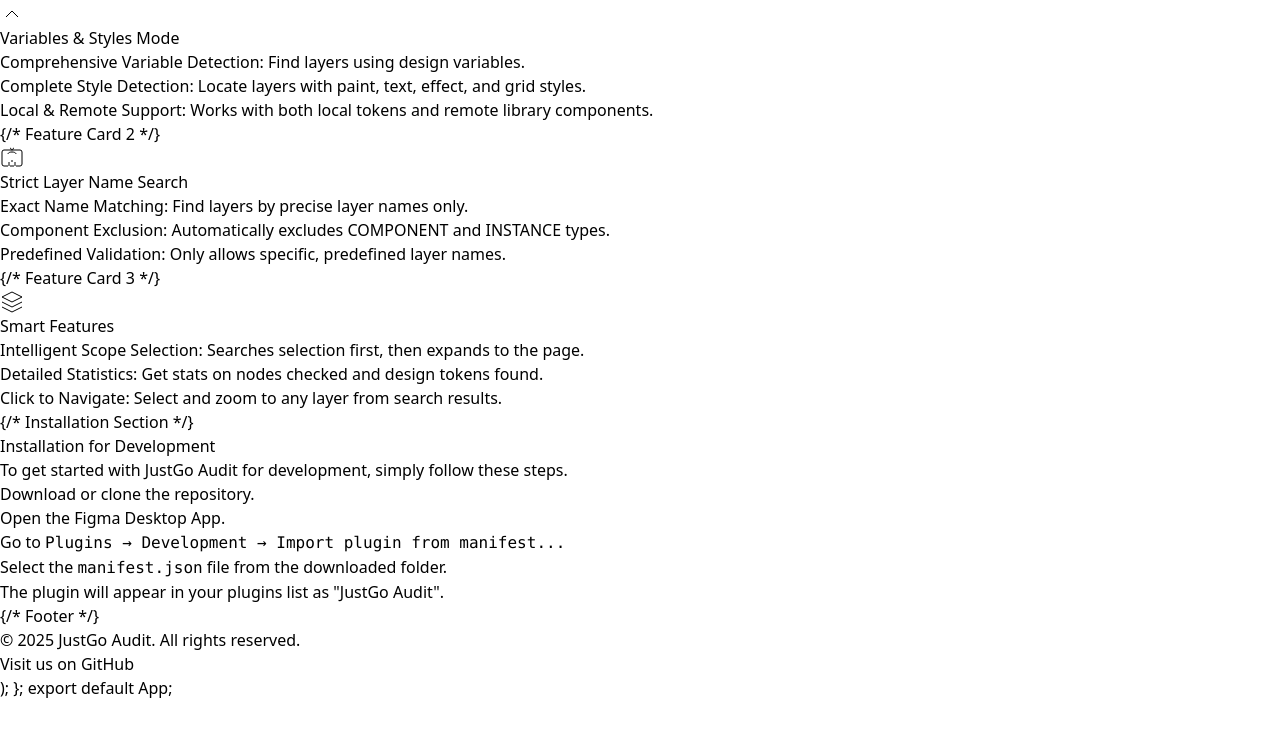
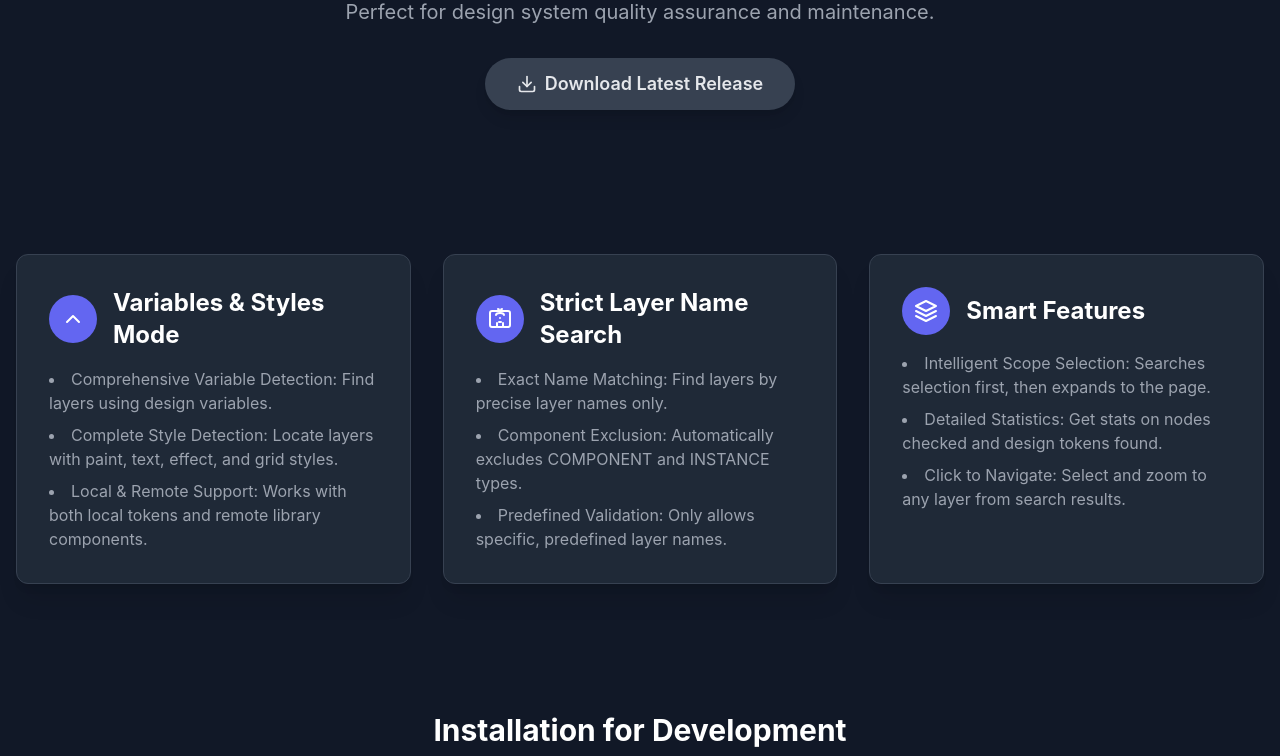
Before and after one commit to enamulkhanbd/justgo-audit, a website: page index.html in a window 1280 px wide. Shown: the part 214-970 px from the top of the page. Before the commit the page ends 914 px from the top, so only its background shows below. Drawn offline with nearby package versions, Linux system fonts and the light colour scheme; a web font is replaced by a local one.

Commit message:
updated html page

```diff
--- a/index.html
+++ b/index.html
@@ -1,50 +1,38 @@
-import React from 'react'; const App = () => { return (
-<div
-  className="min-h-screen bg-gray-900 text-gray-200 font-sans p-4 antialiased"
->
+<!DOCTYPE html>
+<html lang="en">
+  <head>
+    <meta charset="UTF-8" />
+    <meta name="viewport" content="width=device-width, initial-scale=1.0" />
+    <title>JustGo Audit</title>
+    <!-- Tailwind CSS CDN -->
     <script src="https://cdn.tailwindcss.com"></script>
     <style>
-    {`
-      @import url('https://rsms.me/inter/inter.css');
-      html, body { font-family: 'Inter', sans-serif; }
-    `}
+      @import url("https://rsms.me/inter/inter.css");
+      html,
+      body {
+        font-family: "Inter", sans-serif;
+      }
     </style>
-
-  {/* Hero Section */}
-  <header className="py-20 text-center">
+  </head>
+  <body class="min-h-screen bg-gray-900 text-gray-200 antialiased">
+    <!-- Hero Section -->
+    <header class="py-20 text-center p-4">
       <h1
-      className="text-4xl md:text-6xl font-extrabold text-white leading-tight mb-4"
+        class="text-4xl md:text-6xl font-extrabold text-white leading-tight mb-4"
       >
         JustGo Audit
       </h1>
-    <p className="text-lg md:text-xl text-gray-400 max-w-2xl mx-auto">
+      <p class="text-lg md:text-xl text-gray-400 max-w-2xl mx-auto">
         A comprehensive design system audit tool for Figma that helps you find
         layers using variables, styles, and strict layer name matching. Perfect
         for design system quality assurance and maintenance.
       </p>
-    <div className="mt-8">
+      <div class="mt-8">
+        <!-- Added a new download button -->
         <a
-        href="https://github.com/enamulkhanbd/justgo-audit"
-        target="_blank"
-        rel="noopener noreferrer"
-        className="inline-block px-8 py-3 rounded-full text-lg font-semibold bg-indigo-600 hover:bg-indigo-700 transition-colors duration-300 shadow-lg"
+          href="#"
+          class="inline-flex items-center px-8 py-3 rounded-full text-lg font-semibold bg-gray-700 hover:bg-gray-600 transition-colors duration-300 shadow-lg"
         >
-        Go to GitHub
-      </a>
-    </div>
-  </header>
-
-  {/* Main Content Container */}
-  <main className="container mx-auto px-4">
-    {/* Features Section */}
-    <section className="py-16">
-      <div className="grid grid-cols-1 md:grid-cols-2 lg:grid-cols-3 gap-8">
-        {/* Feature Card 1 */}
-        <div
-          className="bg-gray-800 rounded-xl p-8 shadow-xl border border-gray-700"
-        >
-          <div className="flex items-center space-x-4 mb-4">
-            <div className="p-3 bg-indigo-500 rounded-full">
           <svg
             xmlns="http://www.w3.org/2000/svg"
             width="24"
@@ -52,26 +40,58 @@
             viewBox="0 0 24 24"
             fill="none"
             stroke="currentColor"
-                strokeWidth="2"
-                strokeLinecap="round"
-                strokeLinejoin="round"
-                className="text-white"
+            stroke-width="2"
+            stroke-linecap="round"
+            stroke-linejoin="round"
+            class="w-5 h-5 mr-2"
+          >
+            <path d="M21 15v4a2 2 0 0 1-2 2H5a2 2 0 0 1-2-2v-4"></path>
+            <polyline points="7 10 12 15 17 10"></polyline>
+            <line x1="12" y1="15" x2="12" y2="3"></line>
+          </svg>
+          Download Latest Release
+        </a>
+      </div>
+    </header>
+
+    <!-- Main Content Container -->
+    <main class="container mx-auto px-4">
+      <!-- Features Section -->
+      <section class="py-16">
+        <div class="grid grid-cols-1 md:grid-cols-2 lg:grid-cols-3 gap-8">
+          <!-- Feature Card 1 -->
+          <div
+            class="bg-gray-800 rounded-xl p-8 shadow-xl border border-gray-700"
+          >
+            <div class="flex items-center space-x-4 mb-4">
+              <div class="p-3 bg-indigo-500 rounded-full">
+                <svg
+                  xmlns="http://www.w3.org/2000/svg"
+                  width="24"
+                  height="24"
+                  viewBox="0 0 24 24"
+                  fill="none"
+                  stroke="currentColor"
+                  stroke-width="2"
+                  stroke-linecap="round"
+                  stroke-linejoin="round"
+                  class="text-white"
                 >
                   <path d="m18 15-6-6-6 6" />
                 </svg>
               </div>
-            <h3 className="text-2xl font-bold text-white">
+              <h3 class="text-2xl font-bold text-white">
                 Variables & Styles Mode
               </h3>
             </div>
-          <ul className="text-gray-400 list-disc list-inside space-y-2">
+            <ul class="text-gray-400 list-disc list-inside space-y-2">
               <li>
                 Comprehensive Variable Detection: Find layers using design
                 variables.
               </li>
               <li>
-              Complete Style Detection: Locate layers with paint, text, effect,
-              and grid styles.
+                Complete Style Detection: Locate layers with paint, text,
+                effect, and grid styles.
               </li>
               <li>
                 Local & Remote Support: Works with both local tokens and remote
@@ -80,12 +100,12 @@
             </ul>
           </div>
 
-        {/* Feature Card 2 */}
+          <!-- Feature Card 2 -->
           <div
-          className="bg-gray-800 rounded-xl p-8 shadow-xl border border-gray-700"
+            class="bg-gray-800 rounded-xl p-8 shadow-xl border border-gray-700"
           >
-          <div className="flex items-center space-x-4 mb-4">
-            <div className="p-3 bg-indigo-500 rounded-full">
+            <div class="flex items-center space-x-4 mb-4">
+              <div class="p-3 bg-indigo-500 rounded-full">
                 <svg
                   xmlns="http://www.w3.org/2000/svg"
                   width="24"
@@ -93,10 +113,10 @@
                   viewBox="0 0 24 24"
                   fill="none"
                   stroke="currentColor"
-                strokeWidth="2"
-                strokeLinecap="round"
-                strokeLinejoin="round"
-                className="text-white"
+                  stroke-width="2"
+                  stroke-linecap="round"
+                  stroke-linejoin="round"
+                  class="text-white"
                 >
                   <path d="M12 11h.01" />
                   <path d="M11 15h2" />
@@ -110,17 +130,17 @@
                   />
                 </svg>
               </div>
-            <h3 className="text-2xl font-bold text-white">
+              <h3 class="text-2xl font-bold text-white">
                 Strict Layer Name Search
               </h3>
             </div>
-          <ul className="text-gray-400 list-disc list-inside space-y-2">
+            <ul class="text-gray-400 list-disc list-inside space-y-2">
               <li>
                 Exact Name Matching: Find layers by precise layer names only.
               </li>
               <li>
-              Component Exclusion: Automatically excludes COMPONENT and INSTANCE
-              types.
+                Component Exclusion: Automatically excludes COMPONENT and
+                INSTANCE types.
               </li>
               <li>
                 Predefined Validation: Only allows specific, predefined layer
@@ -129,12 +149,12 @@
             </ul>
           </div>
 
-        {/* Feature Card 3 */}
+          <!-- Feature Card 3 -->
           <div
-          className="bg-gray-800 rounded-xl p-8 shadow-xl border border-gray-700"
+            class="bg-gray-800 rounded-xl p-8 shadow-xl border border-gray-700"
           >
-          <div className="flex items-center space-x-4 mb-4">
-            <div className="p-3 bg-indigo-500 rounded-full">
+            <div class="flex items-center space-x-4 mb-4">
+              <div class="p-3 bg-indigo-500 rounded-full">
                 <svg
                   xmlns="http://www.w3.org/2000/svg"
                   width="24"
@@ -142,26 +162,26 @@
                   viewBox="0 0 24 24"
                   fill="none"
                   stroke="currentColor"
-                strokeWidth="2"
-                strokeLinecap="round"
-                strokeLinejoin="round"
-                className="text-white"
+                  stroke-width="2"
+                  stroke-linecap="round"
+                  stroke-linejoin="round"
+                  class="text-white"
                 >
                   <path d="M12 2L2 7l10 5 10-5-10-5z" />
                   <path d="M2 17l10 5 10-5" />
                   <path d="M2 12l10 5 10-5" />
                 </svg>
               </div>
-            <h3 className="text-2xl font-bold text-white">Smart Features</h3>
+              <h3 class="text-2xl font-bold text-white">Smart Features</h3>
             </div>
-          <ul className="text-gray-400 list-disc list-inside space-y-2">
+            <ul class="text-gray-400 list-disc list-inside space-y-2">
               <li>
                 Intelligent Scope Selection: Searches selection first, then
                 expands to the page.
               </li>
               <li>
-              Detailed Statistics: Get stats on nodes checked and design tokens
-              found.
+                Detailed Statistics: Get stats on nodes checked and design
+                tokens found.
               </li>
               <li>
                 Click to Navigate: Select and zoom to any layer from search
@@ -172,32 +192,32 @@
         </div>
       </section>
 
-    {/* Installation Section */}
-    <section className="py-16 text-center">
-      <h2 className="text-3xl font-bold text-white mb-4">
+      <!-- Installation Section -->
+      <section class="py-16 text-center">
+        <h2 class="text-3xl font-bold text-white mb-4">
           Installation for Development
         </h2>
-      <p className="text-gray-400 max-w-3xl mx-auto mb-6">
+        <p class="text-gray-400 max-w-3xl mx-auto mb-6">
           To get started with JustGo Audit for development, simply follow these
           steps.
         </p>
         <div
-        className="bg-gray-800 rounded-xl p-6 shadow-xl border border-gray-700 max-w-2xl mx-auto"
+          class="bg-gray-800 rounded-xl p-6 shadow-xl border border-gray-700 max-w-2xl mx-auto"
         >
           <ol
-          className="list-decimal list-inside text-left text-gray-300 space-y-2"
+            class="list-decimal list-inside text-left text-gray-300 space-y-2"
           >
             <li>Download or clone the repository.</li>
             <li>Open the Figma Desktop App.</li>
             <li>
               Go to
-            <code className="bg-gray-700 px-1 rounded"
+              <code class="bg-gray-700 px-1 rounded"
                 >Plugins → Development → Import plugin from manifest...</code
               >
             </li>
             <li>
               Select the
-            <code className="bg-gray-700 px-1 rounded">manifest.json</code> file
+              <code class="bg-gray-700 px-1 rounded">manifest.json</code> file
               from the downloaded folder.
             </li>
             <li>
@@ -208,8 +228,8 @@
       </section>
     </main>
 
-  {/* Footer */}
-  <footer className="py-8 text-center text-gray-500">
+    <!-- Footer -->
+    <footer class="py-8 text-center text-gray-500">
       <p>
         &copy; 2025 JustGo Audit. All rights reserved.
         <br />
@@ -217,11 +237,11 @@
           href="https://github.com/enamulkhanbd/justgo-audit"
           target="_blank"
           rel="noopener noreferrer"
-        className="text-indigo-400 hover:text-indigo-300 transition-colors duration-300"
+          class="text-indigo-400 hover:text-indigo-300 transition-colors duration-300"
         >
           Visit us on GitHub
         </a>
       </p>
     </footer>
-</div>
-); }; export default App;
+  </body>
+</html>
```
Lines whose indentation alone changed are shown as unchanged.
